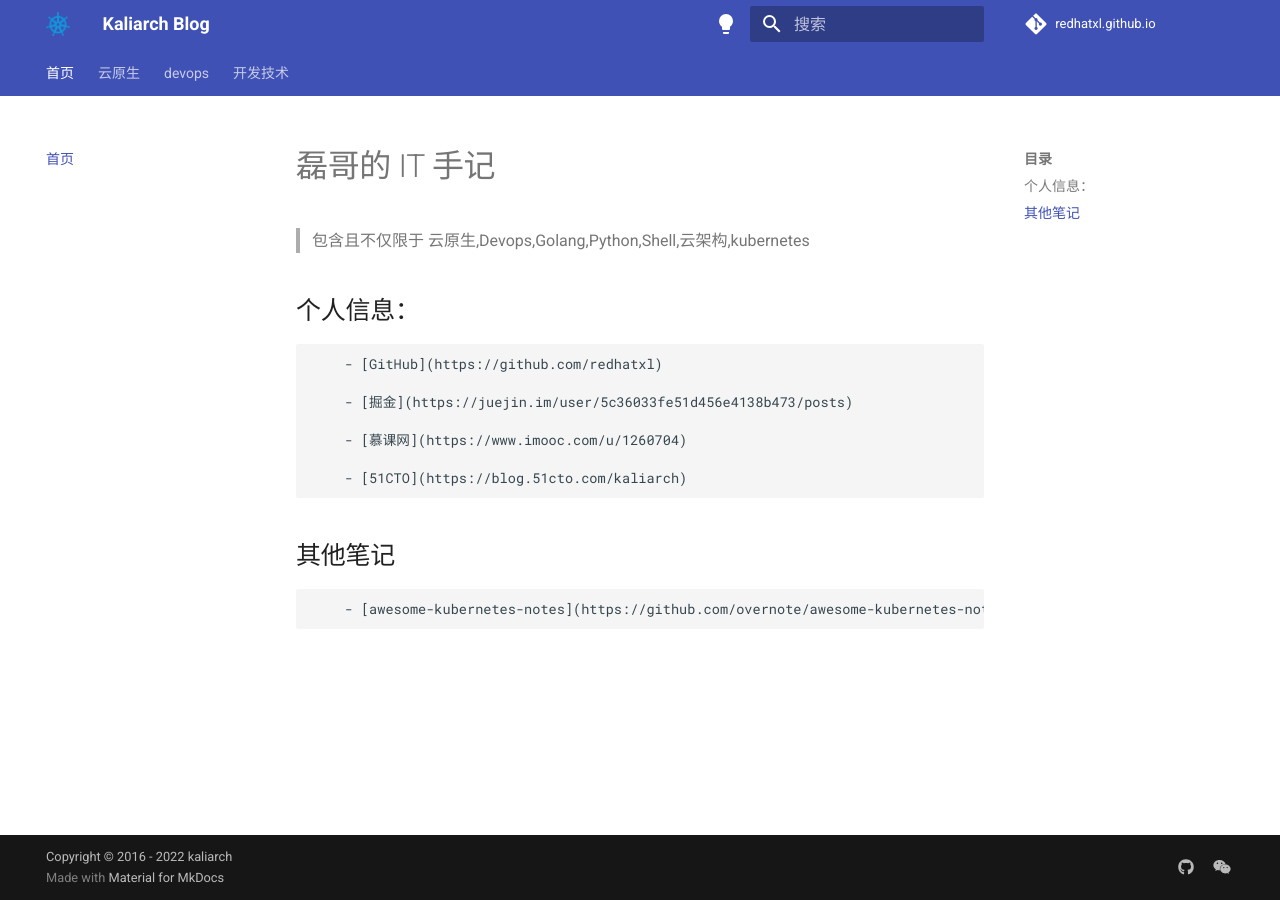
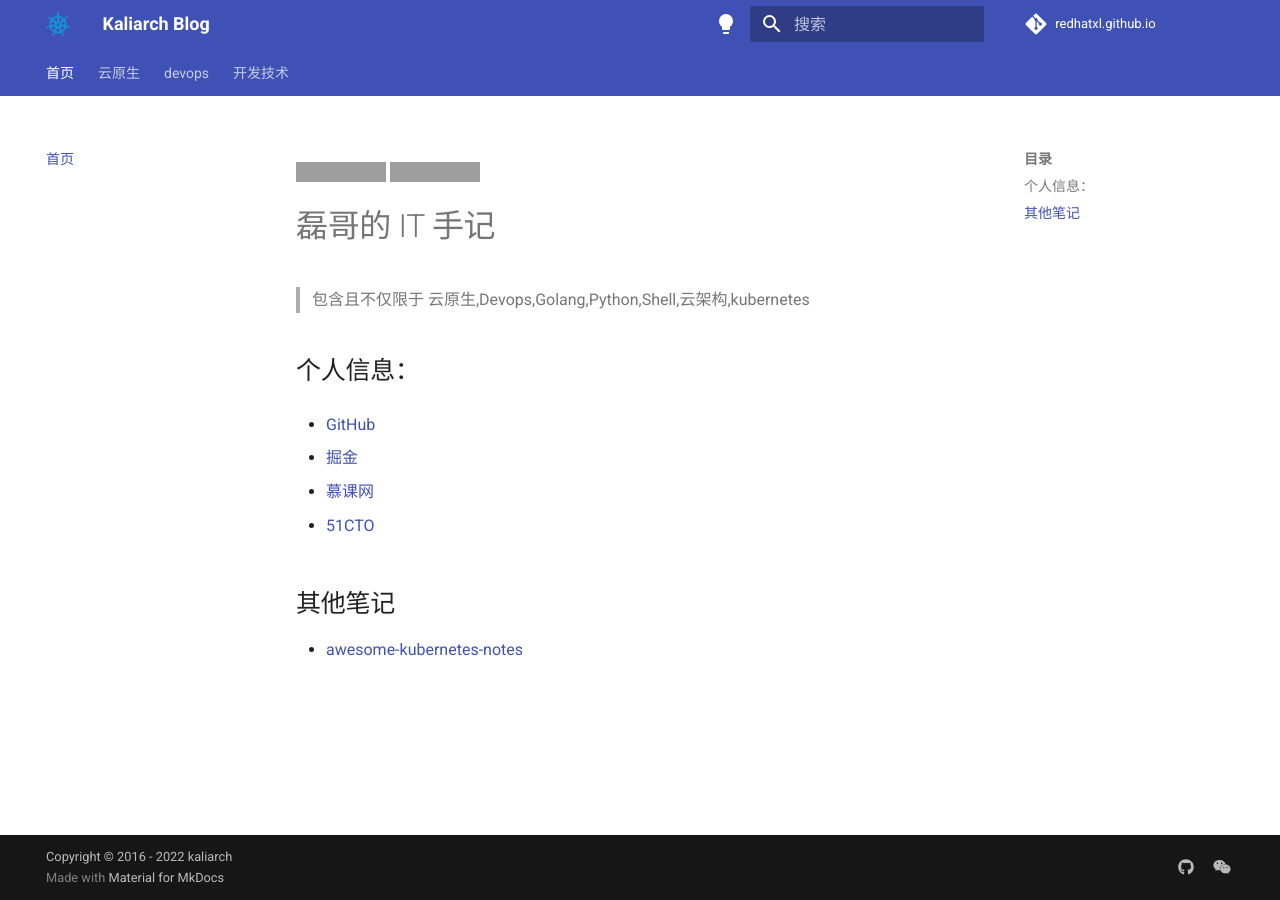
Before and after one commit to redhatxl/redhatxl.github.io, an MkDocs documentation site: the page built from docs/index.md, in a window 1280 px wide. Built offline with MkDocs 1.6.1 and Material for MkDocs 9.7.7, drawn with Linux system fonts in a browser that asks for light colours; comment, search, counter and statistics services are not loaded; some of the changed lines change nothing that is shown; grey boxes are pictures that could not be loaded.

```diff
--- a/docs/index.md
+++ b/docs/index.md
@@ -1,3 +1,4 @@
+[![ci](https://github.com/redhatxl/redhatxl.github.io/actions/workflows/ci.yml/badge.svg)](https://github.com/redhatxl/redhatxl.github.io/actions/workflows/ci.yml) [![pages-build-deployment](https://github.com/redhatxl/redhatxl.github.io/actions/workflows/pages/pages-build-deployment/badge.svg?branch=gh-pages)](https://github.com/redhatxl/redhatxl.github.io/actions/workflows/pages/pages-build-deployment)
 #  磊哥的 IT 手记
 
 >  包含且不仅限于 云原生,Devops,Golang,Python,Shell,云架构,kubernetes
@@ -5,18 +6,16 @@
 ## 个人信息：
 
 
+- [GitHub](https://github.com/redhatxl)
 
-        - [GitHub](https://github.com/redhatxl)
+- [掘金](https://juejin.im/user/5c36033fe51d456e4138b473/posts)
 
-        - [掘金](https://juejin.im/user/5c36033fe51d456e4138b473/posts)
+- [慕课网](https://www.imooc.com/u/1260704)
 
-        - [慕课网](https://www.imooc.com/u/1260704)
-
-        - [51CTO](https://blog.51cto.com/kaliarch)
+- [51CTO](https://blog.51cto.com/kaliarch)
 
 
 ## 其他笔记
 
 
-
-        - [awesome-kubernetes-notes](https://github.com/overnote/awesome-kubernetes-notes)
+- [awesome-kubernetes-notes](https://github.com/overnote/awesome-kubernetes-notes)
--- a/mkdocs.yml
+++ b/mkdocs.yml
@@ -96,21 +96,6 @@
   analytics:
     provider: google
     property: G-G9D2HRH134
-    feedback:
-      title: Was this page helpful?
-      ratings:
-        - icon: material/emoticon-happy-outline
-          name: This page was helpful
-          data: 1
-          note: >-
-            Thanks for your feedback!
-        - icon: material/emoticon-sad-outline
-          name: This page could be improved
-          data: 0
-          note: >-
-            Thanks for your feedback! Help us improve this page by
-            using our <a href="..." target=_blank>feedback form</a>.
-
 
 # Extensions
 markdown_extensions:
```
